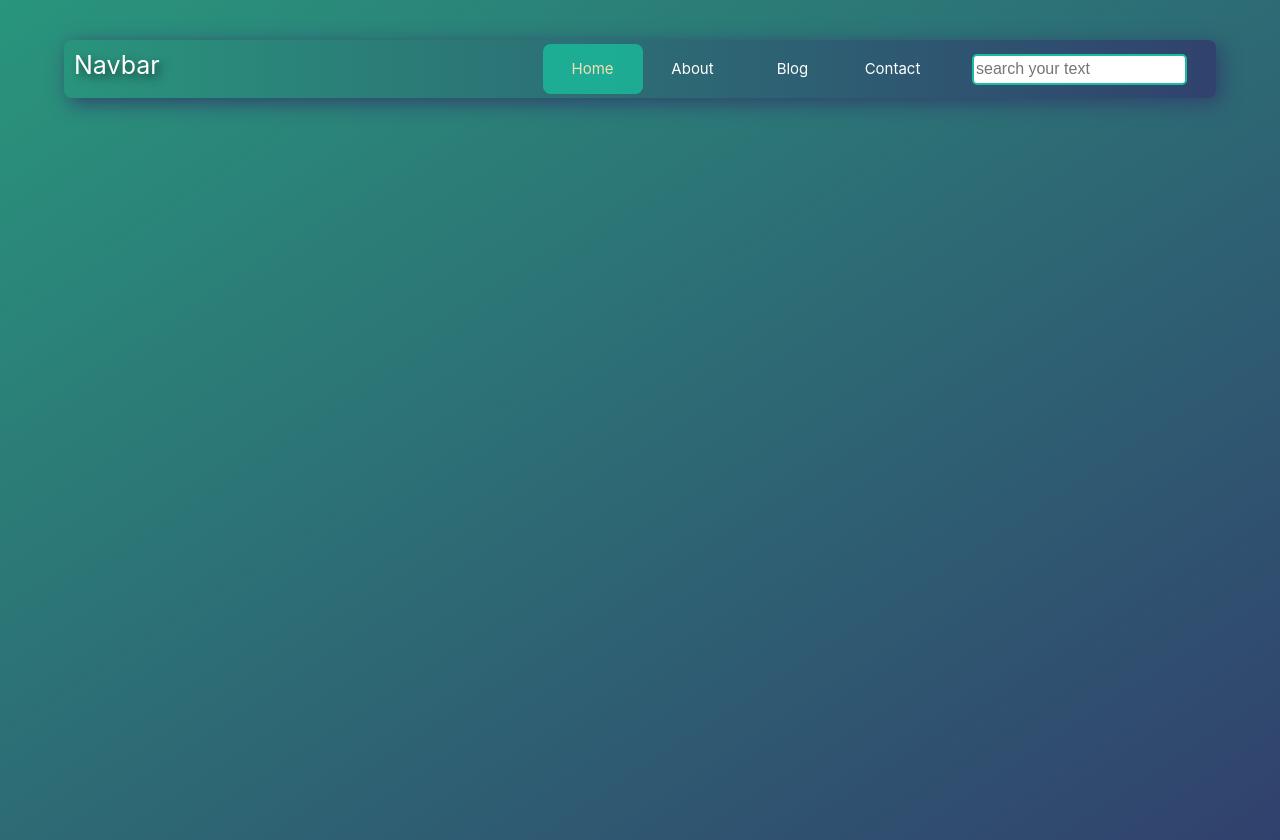
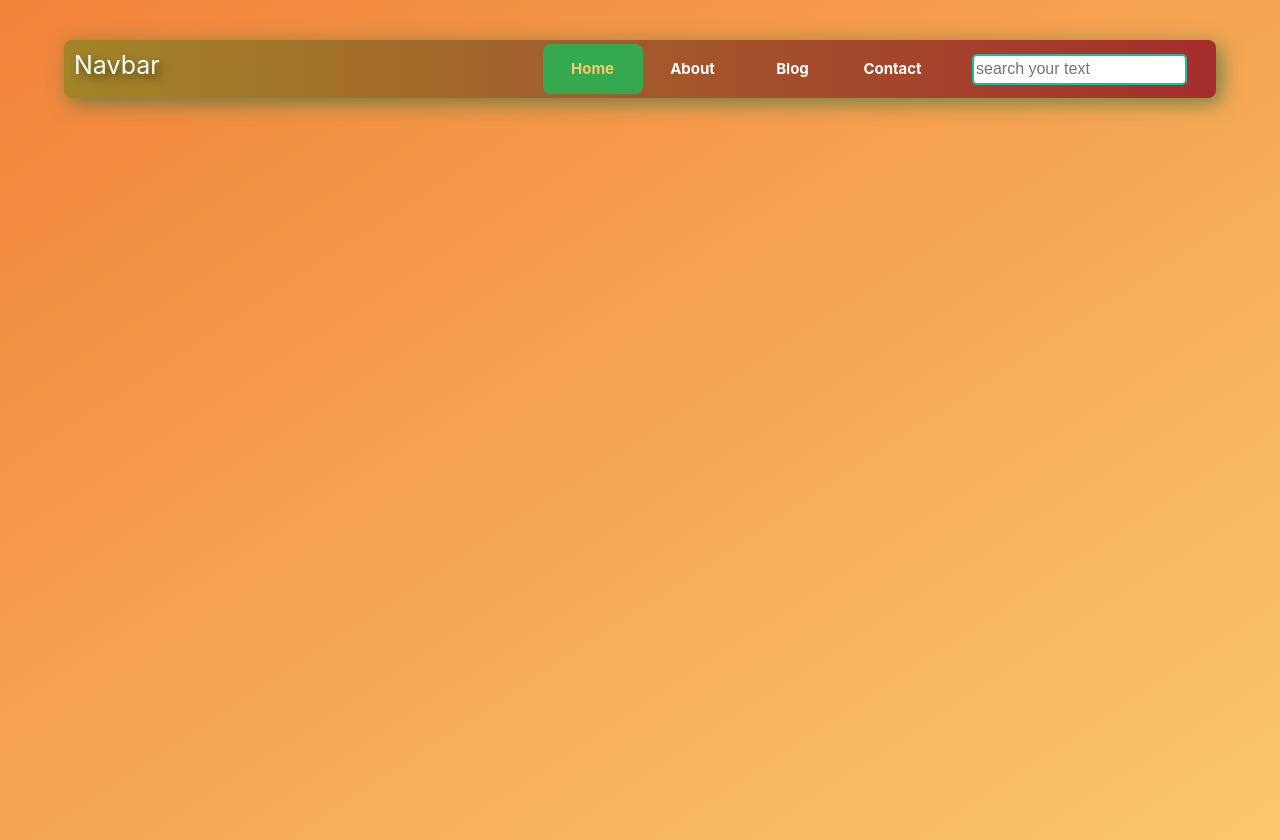
Before and after one commit to Praful1008/navbar, a plain HTML site: page navbar.html in a window 1280 px wide. Drawn offline with Linux system fonts and the light colour scheme.

Commit message:
changed background image(color)

```diff
--- a/navbar.css
+++ b/navbar.css
@@ -30,10 +30,8 @@ body{
     padding: 0;
     width: 100%;
     min-height: 100vh;
-    /* rgb(44, 62, 80) */
-    background-image: linear-gradient(to top left, rgb(49 65 109), rgb(41 149 124));
+    background-image: linear-gradient(to bottom right, rgb(241, 131, 57), rgba(248, 172, 32, 0.658));
     background-repeat: no-repeat;
-    background-color: rgb(54, 116, 116);
     font-family: -apple-system, BlinkMacSystemFont, 'Segoe UI', Roboto, Oxygen, Ubuntu, Cantarell, 'Open Sans', 'Helvetica Neue', sans-serif;
 }
 nav{
@@ -42,13 +40,12 @@ nav{
     padding: 4px;
     border-radius: 8px;
     z-index: 5;
-    /* position: relative; */
     position: sticky;
     top: 5px;
     height: 50px;
-    background-image: linear-gradient(to right, #29947c, rgb(48 66 109));
+    background-image: linear-gradient(to right, #a18528, rgb(165, 45, 45));
     background-color: rgb(0 77 68);
-    box-shadow: 5px 5px 20px rgb(48 67 109);
+    box-shadow: 5px 5px 20px rgba(47, 112, 63, 0.678);
 }
 .brand{
     position: absolute;
@@ -56,7 +53,6 @@ nav{
     top: 10px;
     font-size: 25px;
     width: auto;
-    /* cursor: pointer; */
     text-shadow: 4px 4px 8px rgba(0, 0, 0, 0.507);
     color: white;
     text-decoration: none;
@@ -72,6 +68,7 @@ li a{
     text-align: center;
     width: 100px;
     line-height: 50px;
+    font-weight: bolder;
 }
 
 nav #animation{
@@ -79,7 +76,7 @@ nav #animation{
     bottom: 0px;
     height: 100%;
     width: 100px;
-    background-color: rgba(26, 188, 156, 0.7);
+    background-color: rgba(26, 188, 80, 0.7);
     border-radius: 8px;
     z-index: 0;
     transition: all 0.4s ease;
--- a/navbar.js
+++ b/navbar.js
@@ -18,14 +18,14 @@ function replaceClass(element){
 }
 document.querySelector('li').style.background='rgb(26, 188, 156,0.32)';
 document.querySelector('li').style.borderRadius='8px';
-document.querySelector('li').firstChild.style.color='wheat';
+document.querySelector('li').firstChild.style.color='rgb(250 198 106)';
 function addBackground(element){
     document.querySelectorAll('li').forEach(e => {
         if(e===element)
         {
             e.style.background='rgb(26, 188, 156,0.32)';
             e.style.borderRadius='8px';
-            e.firstChild.style.color='wheat';
+            e.firstChild.style.color='rgb(250 198 106)';
         }
         else
         {
```
